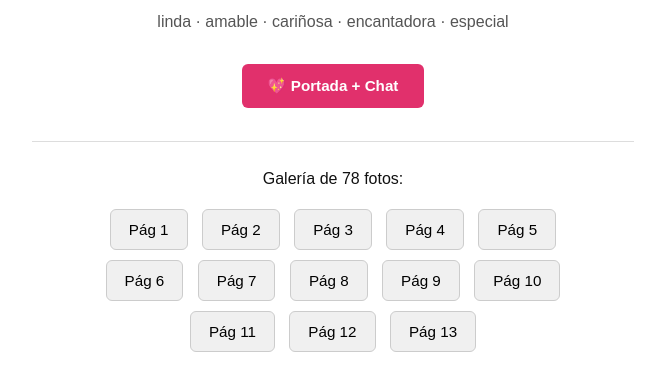
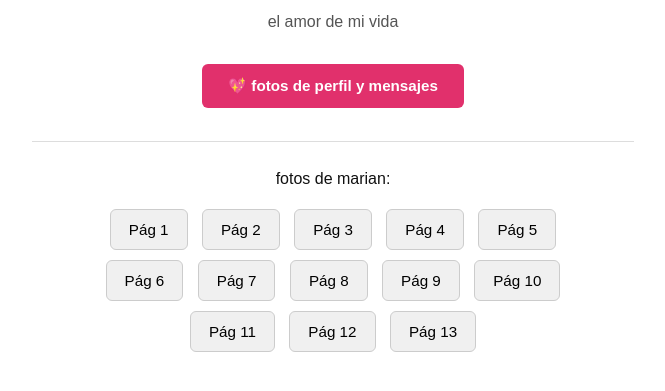
Before and after one commit to pinagarciabruno-jpg/EL-AMOR-DE-MI-VIDA-MARIAN, a plain HTML site: page index.html in a window 1280 px wide. Shown: the part 99-490 px from the top of the page, without its empty margins (307-972 px from the left). Drawn offline with Linux system fonts and the light colour scheme.

Commit message:
Update text content in index.html

```diff
--- a/index.html
+++ b/index.html
@@ -30,15 +30,15 @@
 </head>
 <body>
   <h1>MARIAN</h1>
-  <p class="sub">linda · amable · cariñosa · encantadora · especial</p>
+  <p class="sub">el amor de mi vida</p>
 
   <p>
-    <a href="marian_completo.html"><button class="main">💖 Portada + Chat</button></a>
+    <a href="marian_completo.html"><button class="main">💖 fotos de perfil y mensajes</button></a>
   </p>
 
   <hr>
 
-  <p>Galería de 78 fotos:</p>
+  <p>fotos de marian:</p>
   <p>
     <a href="marian_p1.html"><button>Pág 1</button></a>
     <a href="marian_p2.html"><button>Pág 2</button></a>
```
